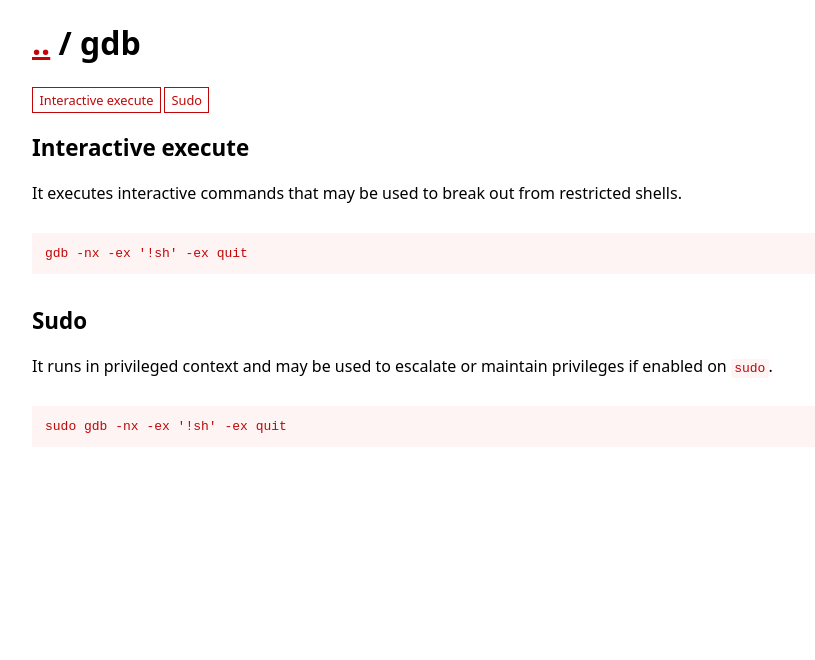
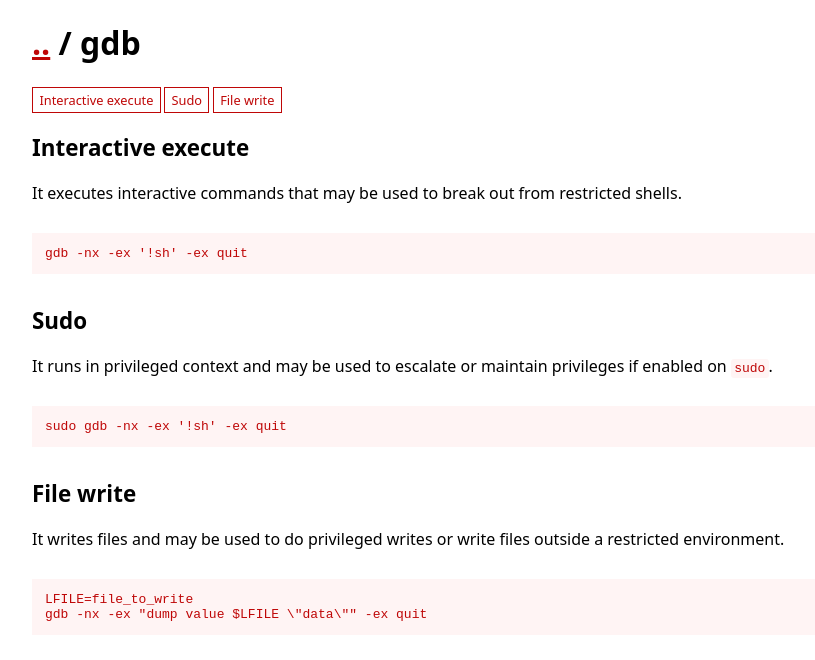
Before and after one commit to GTFOBins/GTFOBins.github.io, a Jekyll site: the page built from _gtfobins/gdb.md, in a window 1280 px wide. Shown: the top 660 px of the page, without its empty margins (208-1023 px from the left). Built offline with Jekyll 4.4.1, drawn with Linux system fonts in a browser that asks for light colours.

Commit message:
Add gdb file-write

```diff
--- a/_gtfobins/gdb.md
+++ b/_gtfobins/gdb.md
@@ -4,4 +4,8 @@ functions:
     - code: gdb -nx -ex '!sh' -ex quit
   sudo-enabled:
     - code: sudo gdb -nx -ex '!sh' -ex quit
+  file-write:
+    - code: |
+        LFILE=file_to_write
+        gdb -nx -ex "dump value $LFILE \"data\"" -ex quit
 ---
```
